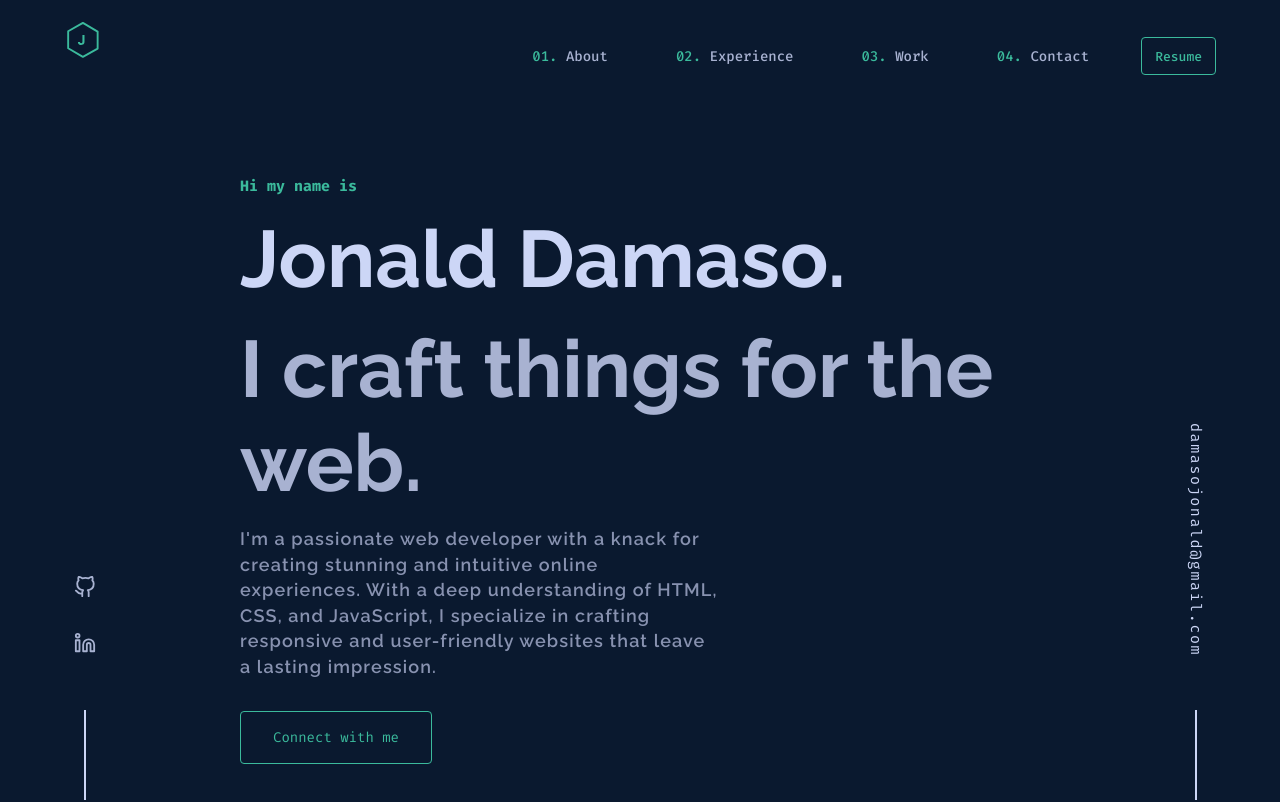
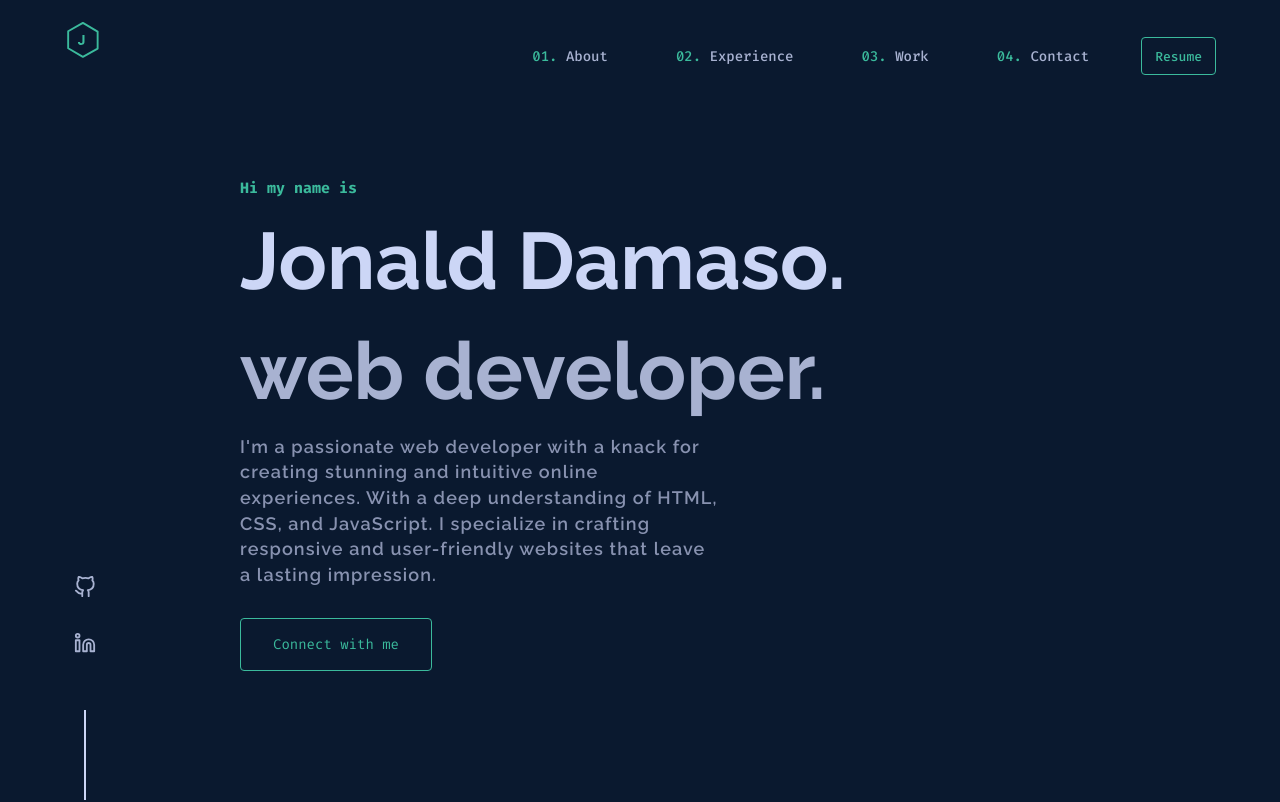
Before and after one commit to jonalddamaso/developerportfolio, a Next.js app: page / in a window 1280 px wide. Shown: the top 802 px of the page. Built offline with nearby package versions, Linux system fonts and the light colour scheme; no server answers.

Commit message:
build: changed cv file & removed email side

```diff
--- a/src/pages/index.tsx
+++ b/src/pages/index.tsx
@@ -1,5 +1,4 @@
 import Head from "next/head";
-import Email from "@/components/Email";
 import Loader from "@/components/Loader";
 import SocialIcons from "@/components/SocialIcons";
 import Footer from "@/sections/Footer";
@@ -30,7 +29,7 @@ function Index() {
         <>
           <Navbar />
           <SocialIcons />
-          <Email />
+
           <main>
             <Hero />
             <About />
--- a/src/sections/Hero.tsx
+++ b/src/sections/Hero.tsx
@@ -42,7 +42,7 @@ function Hero() {
           delay: 1.05,
         }}
       >
-        I craft things for the web.
+        web developer.
       </motion.h3>
       <motion.p
         className="hero-text"
@@ -56,7 +56,7 @@ function Hero() {
       >
         I&apos;m a passionate web developer with a knack
          for creating stunning and intuitive online experiences.
-         With a deep understanding of HTML, CSS, and JavaScript,
+         With a deep understanding of HTML, CSS, and JavaScript.
          I specialize in crafting responsive and user-friendly websites
          that leave a lasting impression.
       </motion.p>
```
Also changed, not shown: 1 other file (tests, documents, lock files or other folders).
